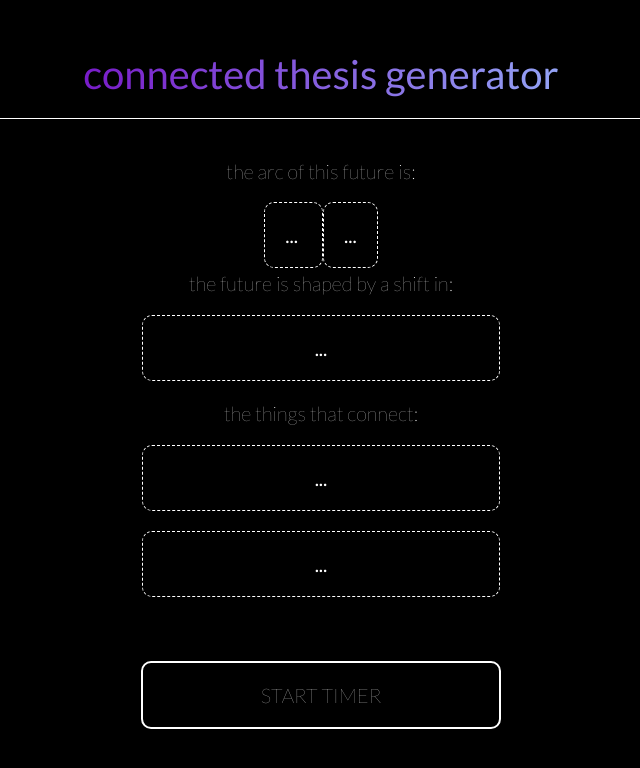
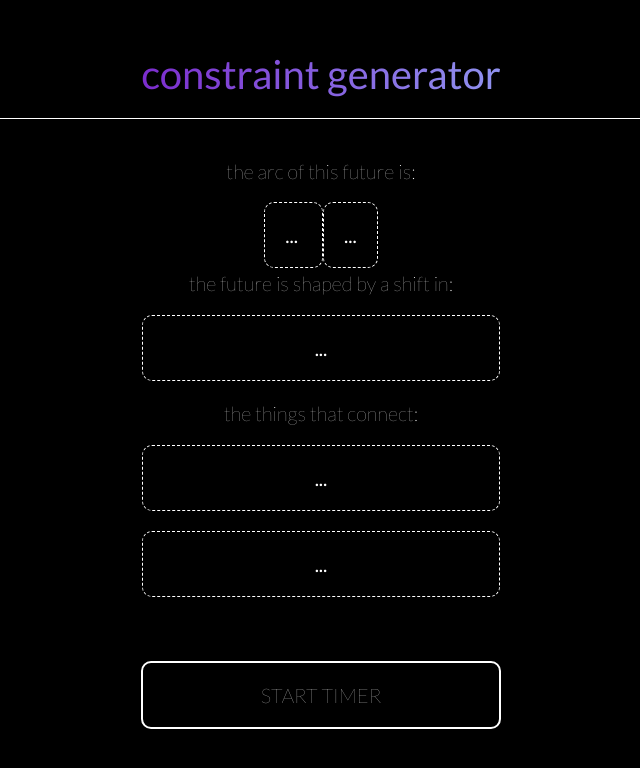
Before and after one commit to davidptracy/ConstraintGenerator, a plain HTML site: page index.html in a window 1280 px wide. Shown: the whole page, without its empty margins (319-959 px from the left). Drawn offline with Linux system fonts and the light colour scheme.

Commit message:
changed title

```diff
--- a/index.html
+++ b/index.html
@@ -254,10 +254,8 @@
 
 <body>
 
-
-
 	<div class="header">
-		connected thesis generator
+		constraint generator
 	</div>
 	<div class="description">
 		the arc of this future is:
```
